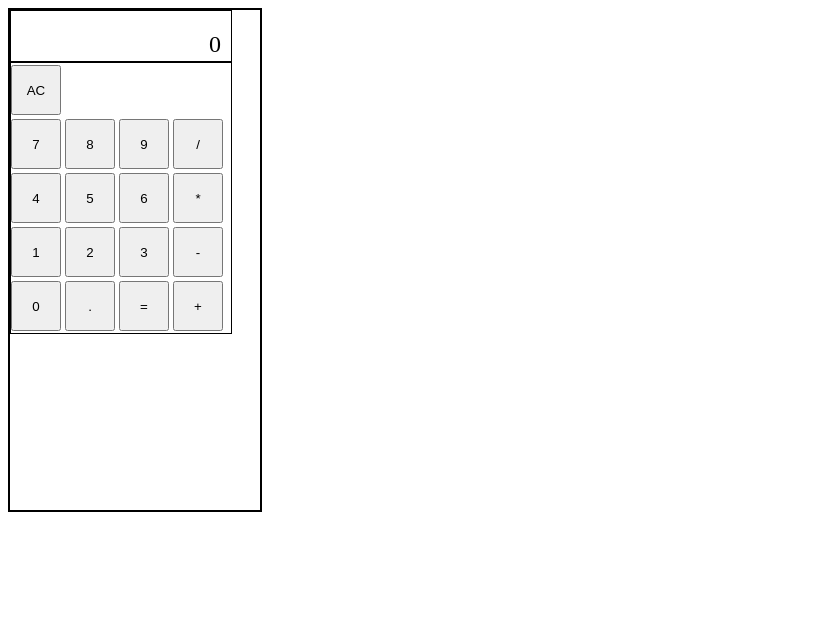
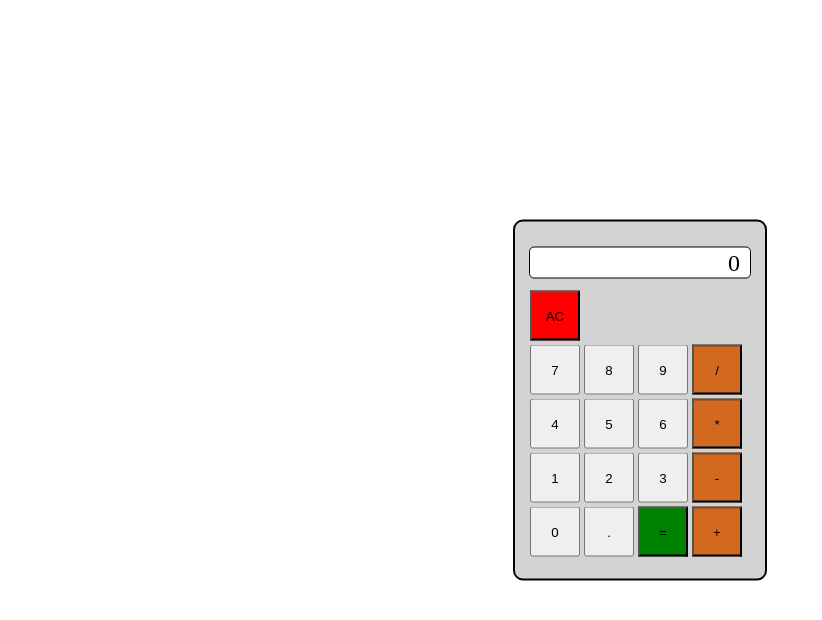
Before and after one commit to mrkgbr/calculator, a plain HTML site: page index.html in a window 1280 px wide. Shown: the whole page, without its empty margins (0-822 px from the left). Drawn offline with Linux system fonts and the light colour scheme.

Commit message:
Added style

```diff
--- a/style.css
+++ b/style.css
@@ -1,5 +1,10 @@
 html {
   margin: 0;
+}
+
+body {
+  display: flex;
+  justify-content: center;
 }
 
 button {
@@ -12,31 +17,63 @@ button {
 #calc-body {
   border: 2px solid;
   width: 250px;
-  height: 500px;
   margin: 0;
   padding: 0;
+  display: flex;
+  flex-direction: column;
+  justify-content: center;
+  align-items: center;
+  position: absolute;
+  top: 50%;
+  transform: translateY(-50%);
+  border-radius: 10px;
+  background-color: lightgray;
 }
 
 #calc-display {
   border: 1px solid;
   width: 220px;
-  height: 50px;
-  margin: 0;
+  height: 30px;
+  margin: 25px 0 0 0;
   padding: 0;
   text-align: end;
+  border-radius: 5px;
+  background-color: white;
 }
 
 #calc-buttons {
-  border: 1px solid;
   width: 220px;
-
-  margin: 0;
+  margin: 10px 0 20px 0;
   padding: 0;
 }
 
 #display-content {
   position: relative;
-  top: 20px;
+  top: 2px;
   left: -10px;
   font-size: 1.5rem;
 }
+
+.operators {
+  background-color: chocolate;
+}
+
+.operators:hover {
+  background-color: #d2691e85;
+}
+
+.operate {
+  background-color: green;
+}
+
+.operate:hover {
+  background-color: #00800089;
+}
+
+.clear {
+  background-color: red;
+}
+
+.clear:hover {
+  background-color: #ff000077;
+}
```
